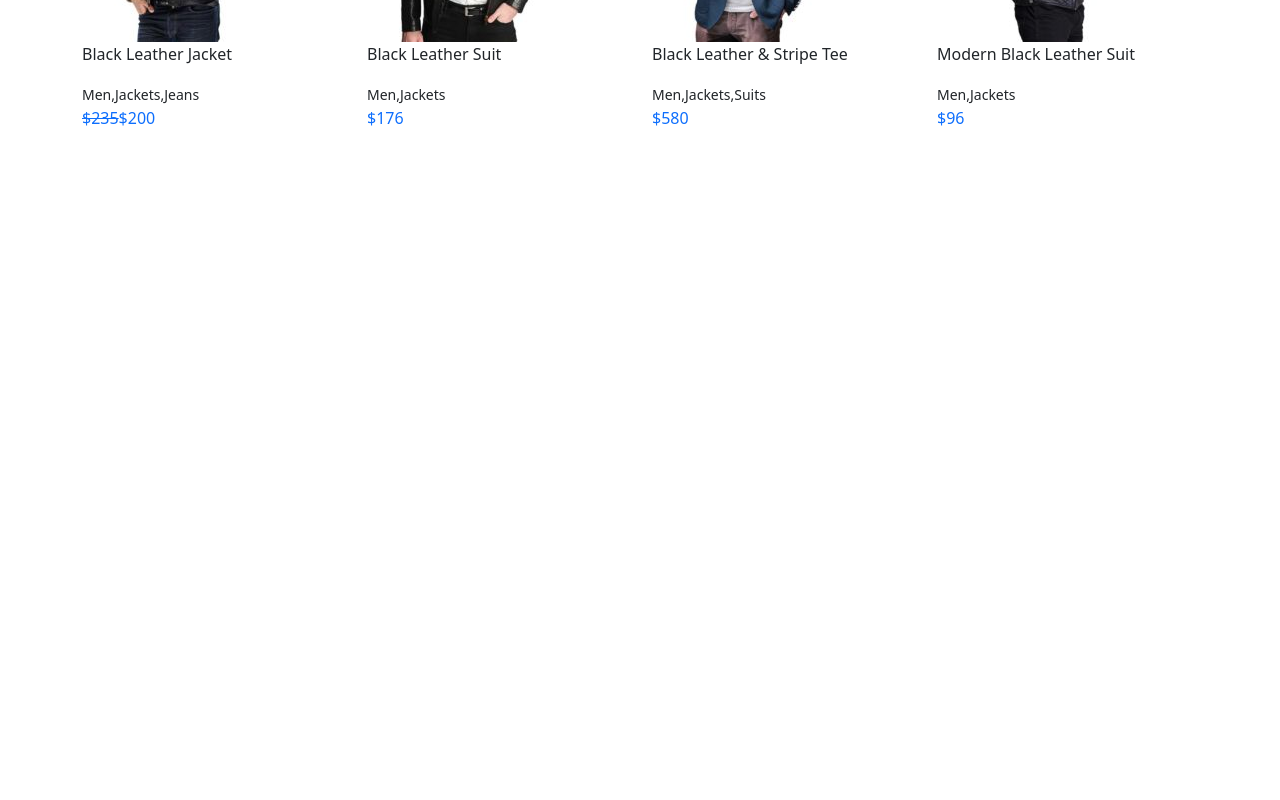
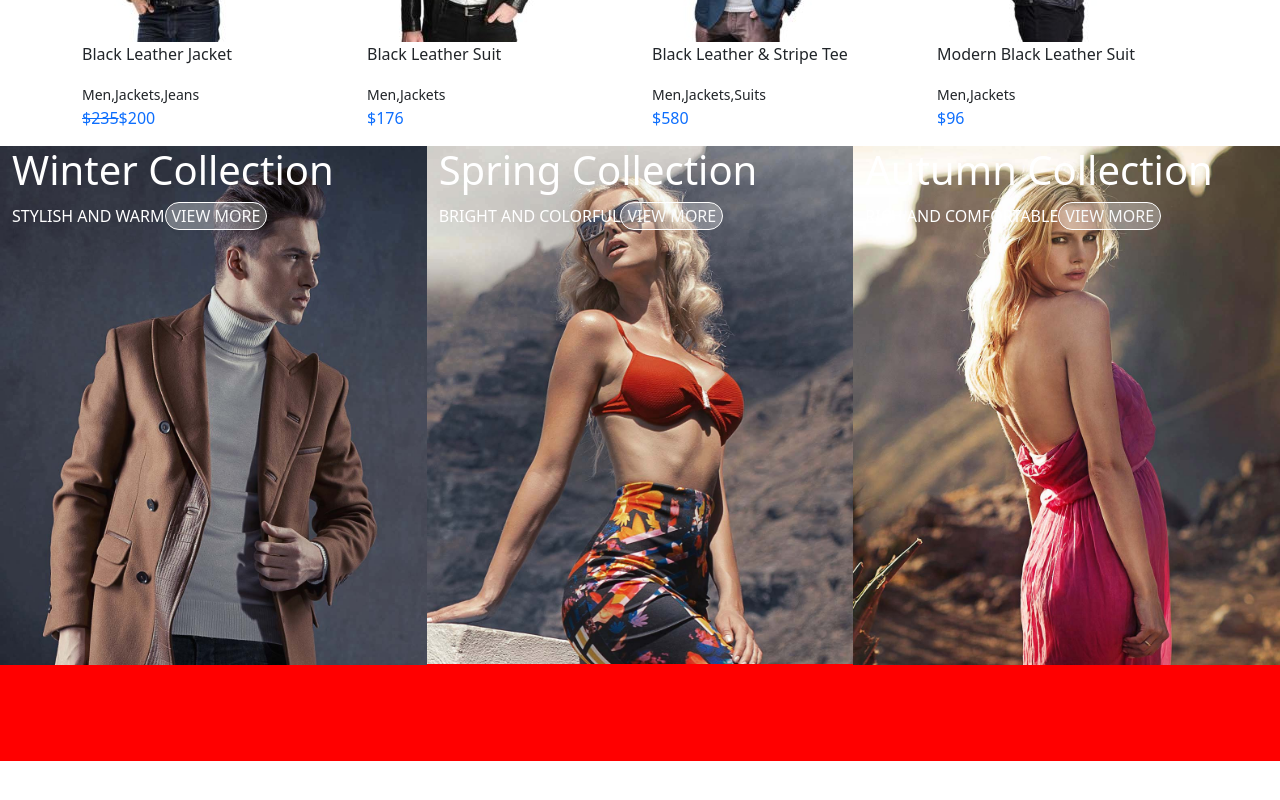
Before and after one commit to SofiaDiBlasi/classic-shop-html-vuejs, a Vue app in the folder my-vue-app/: page / in a window 1280 px wide. Shown: the part 1182-1982 px from the top of the page. Built offline with nearby package versions, Linux system fonts and the light colour scheme.

Commit message:
Collection section no style

```diff
--- a/my-vue-app/src/components/AppCollection.vue
+++ b/my-vue-app/src/components/AppCollection.vue
@@ -1,8 +1,54 @@
 <script>
    export default {
-    name: "AppCollection"
+    name: "AppCollection",
+
+    data(){
+      return {
+            season:[
+               {
+               img : "./src/assets/images/winter_collection_bg.jpg",
+               testo1: "Winter Collection",
+               testo2 : "STYLISH AND WARM",
+               button : "VIEW MORE",
+               },
+               {
+                  img : "./src/assets/images/spring_collection_bg.jpg",
+                  testo1: "Spring Collection",
+                  testo2 : "BRIGHT AND COLORFUL",
+                  button : "VIEW MORE",
+               },
+               {
+                  img : "./src/assets/images/autumn_collection_bg.jpg",
+                  testo1: "Autumn Collection",
+                  testo2 : "RICH AND COMFORTABLE",
+                  button : "VIEW MORE",
+               }
+            ]
+      };
+    },
    }
 </script>
 
 <template>
+   <div class="container-fluid collectionBox">
+      <div class="row">
+         <div class="col-4 collection" v-for="collection in season" :key="collection" :style="'background-image: url(' + collection.img + ')'">
+            <h1 class="text-white">{{ collection.testo1 }}</h1>
+            <span class="text-white">{{ collection.testo2 }}</span>
+            <button class="bannerBtn text-light rounded-pill">{{ collection.button }}</button>
+         </div>
+      </div>
+   </div>
 </template>
+
+<style lang="scss">
+   .collectionBox{
+      background-color: red;
+      height: 615px;
+   }
+   .collection{
+      height: 615px;
+      background-size: contain;
+      background-repeat: no-repeat;
+   }
+</style>
--- a/my-vue-app/src/components/AppMain.vue
+++ b/my-vue-app/src/components/AppMain.vue
@@ -64,7 +64,7 @@
   </main>
 </template>
 
-<style>
+<style lang="scss">
     main{
         width: 100%;
         height: 390.625rem;
```
